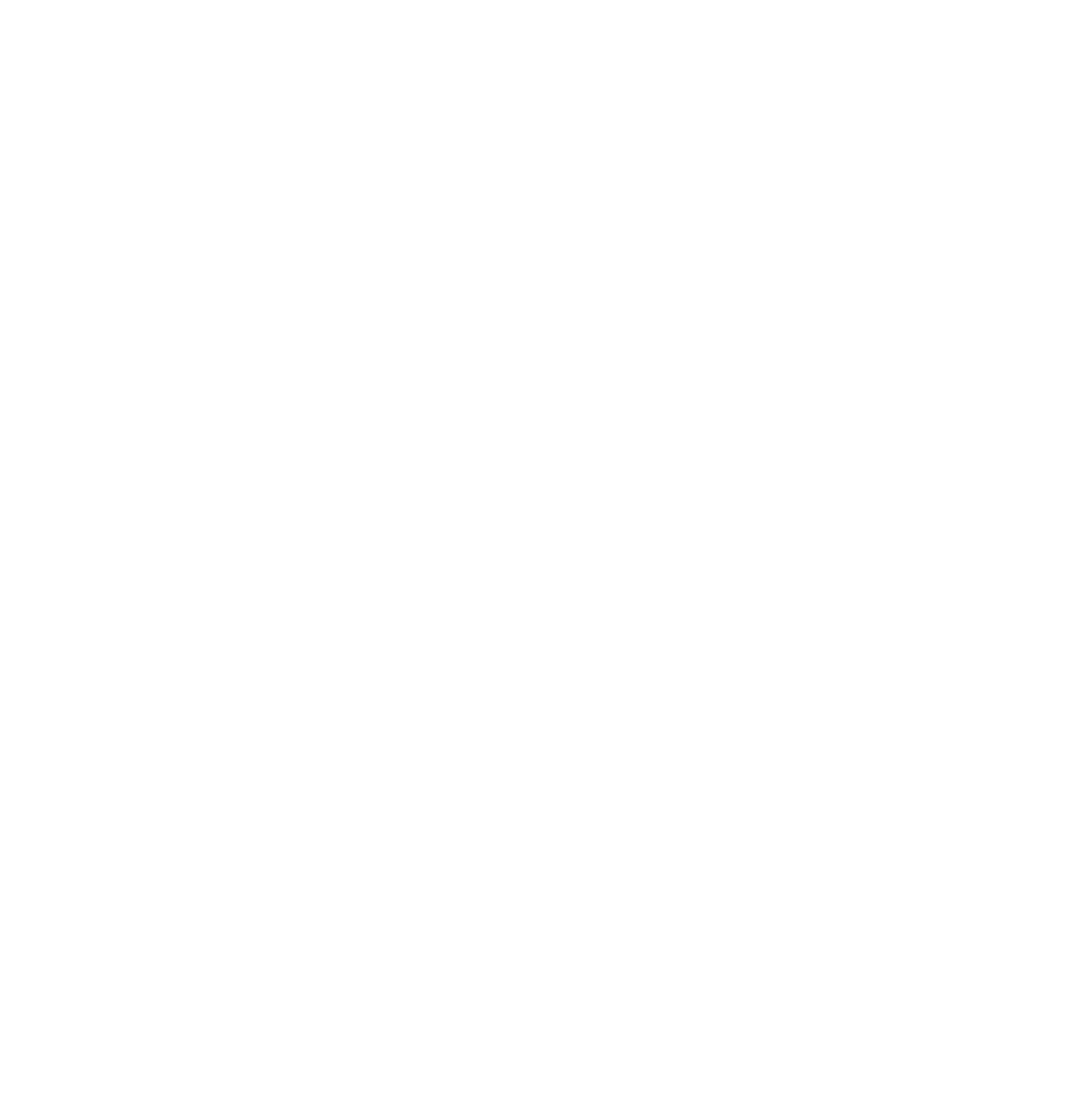
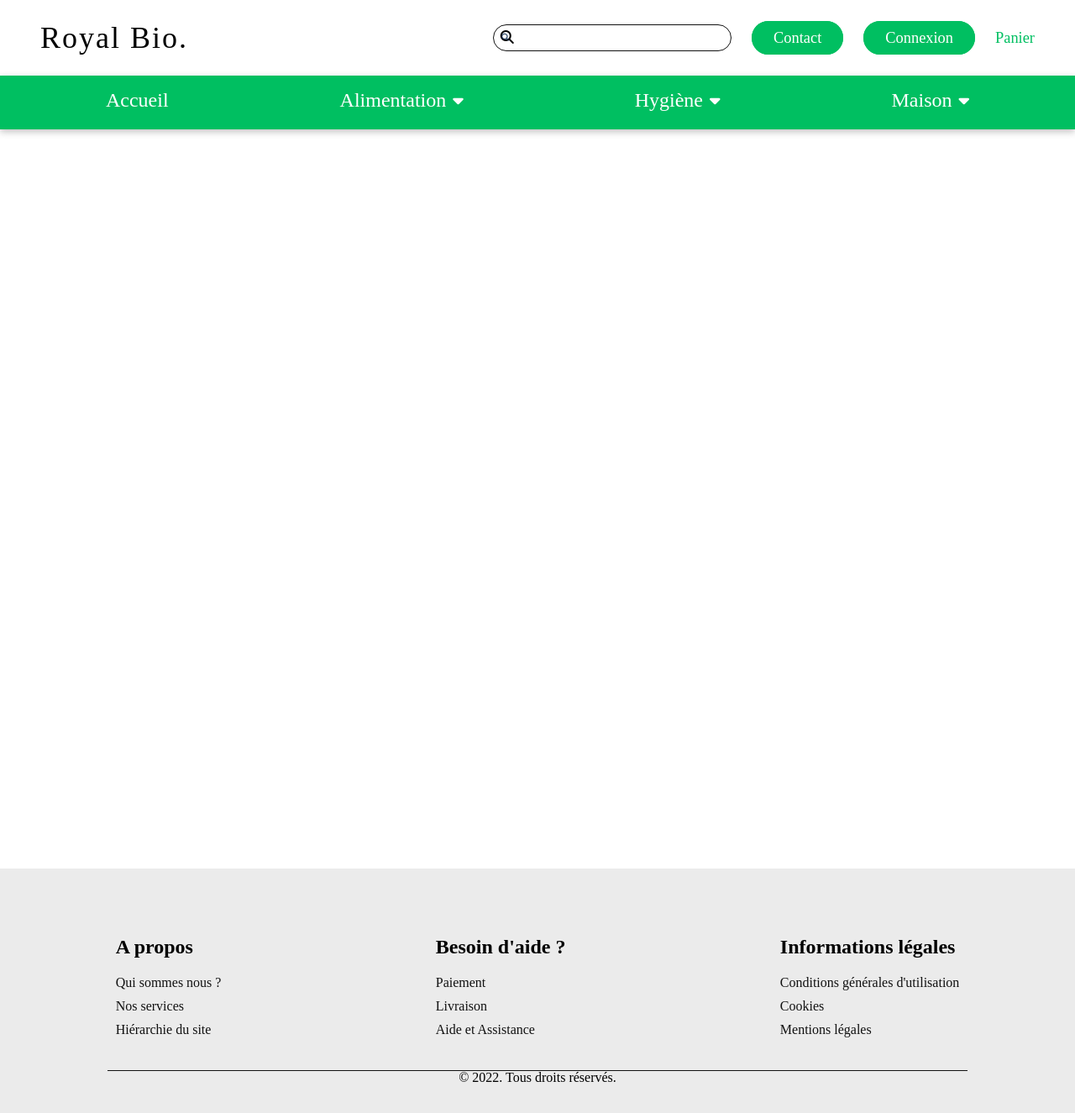
Before and after one commit to IUT-Blagnac/sae3-01-devapp-g2b-11, a PHP site: page / in a window 1280 px wide. Before the commit the page is empty. Shown: the whole page at 84% size. Before the commit the page ends 800 px from the top, so only its background shows below. Run offline with PHP 8.4, Linux system fonts and the light colour scheme.

Commit message:
Ajout de la charte graphique

```diff
--- a/index.php
+++ b/index.php
@@ -4,21 +4,16 @@
     <meta charset="UTF-8">
     <meta http-equiv="X-UA-Compatible" content="IE=edge">
     <meta name="viewport" content="width=device-width, initial-scale=1.0">
-    <title>Royal Bio - Les roi du Bio</title>
+    <title>E-commerce</title>
     <link rel="stylesheet" href="style.css">
+    <link rel="stylesheet" href="https://cdnjs.cloudflare.com/ajax/libs/font-awesome/6.2.1/css/all.min.css" integrity="sha512-MV7K8+y+gLIBoVD59lQIYicR65iaqukzvf/nwasF0nqhPay5w/9lJmVM2hMDcnK1OnMGCdVK+iQrJ7lzPJQd1w==" crossorigin="anonymous" referrerpolicy="no-referrer" />
 </head>
 <body>
-
-    <header>
-        <?php include("src/pages/header/header.php"); ?>
-    </header>
-
+    <?php include("src/pages/header/header.php") ?>
     <main>
 
     </main>
+    <?php include("src/pages/footer/footer.php") ?>
 
-    <footer>
-        <?php include("src/pages/footer/footer.php"); ?>
-    </footer>
 </body>
 </html>
--- a/src/pages/footer/footer.php
+++ b/src/pages/footer/footer.php
@@ -0,0 +1,39 @@
+<!DOCTYPE html>
+<html lang="fr">
+<head>
+    <meta charset="UTF-8">
+    <meta http-equiv="X-UA-Compatible" content="IE=edge">
+    <meta name="viewport" content="width=device-width, initial-scale=1.0">
+    <title>Footer</title>
+    <link rel="stylesheet" href="src/pages/footer/pied.css">
+</head>
+<body>
+    <div class="footer">
+
+        <div class="box">
+            <div class="title">A propos</div>
+            <ul>
+                <li><a href="#">Qui sommes nous ?</a></li>
+                <li><a href="#">Nos services</a></li>
+                <li><a href="#">Hiérarchie du site</a></li>
+            </ul>
+        </div>
+        <div class="box">
+            <div class="title">Besoin d'aide ?</div>
+            <ul>
+                <li><a href="#">Paiement</a></li>
+                <li><a href="#">Livraison</a></li>
+                <li><a href="#">Aide et Assistance</a></li>
+            </ul>
+        </div>
+        <div class="box">
+            <div class="title">Informations légales</div>
+            <ul>
+                <li><a href="#">Conditions générales d'utilisation</a></li>
+                <li><a href="#">Cookies</a></li>
+                <li><a href="#">Mentions légales</a></li>
+            </ul>
+        </div>
+
+</body>
+</html>
--- /dev/null
+++ b/src/pages/footer/pied.css
@@ -0,0 +1,45 @@
+.footer{
+    position: relative;
+    display: flex;
+    justify-content: space-around;
+    background-color: #EBEBEB   ;
+    padding: 80px 10px;
+
+}
+
+.footer::before{
+    content: '© 2022. Tous droits réservés.';
+    text-align: center;
+    width: 80%;
+    height: 1px;
+    background-color: #111;
+    position: absolute;
+    bottom: 0;
+    margin-bottom: 50px;
+}
+.footer .title{
+    font-size: 1.5rem;
+    font-weight: 600;
+    padding-bottom: 20px;
+}
+.footer ul li{
+    padding-bottom: 10px;
+}
+.footer a{
+    position: relative;
+    color: #111;
+    padding-bottom: 5px;
+}
+.footer a::before{
+    content: '';
+    position: absolute;
+    width: 0%;
+    height: 2px;
+    bottom: 0;
+    background-color: #111;
+    transition: all .3s ease-in-out;
+}
+.footer a:hover::before{
+    width: 100%;
+    transition: all .3s ease-in-out;
+}
--- a/src/pages/header/header.css
+++ b/src/pages/header/header.css
@@ -0,0 +1,121 @@
+header{
+    display: block;
+    position: sticky;
+    top: 0;
+}
+
+.header{
+    display: flex;
+    justify-content: space-between;
+    padding: var(--mb-1-5) var(--mb-3);
+    background-color: #fff;
+    align-items: center;
+}
+.header .title{
+    font-size: var(--h1-font-size);
+    font-weight: var(--font-medium);
+    letter-spacing: 2px;
+}
+.header .navbar ul{
+    display: flex;
+    align-items: center;
+    gap: var(--mb-1-5);
+}
+
+.header .search-bar{
+    display: flex;
+    align-items: center;
+}
+
+.search-bar .input{
+    position: relative;
+}
+
+.search-bar .icon{
+    position: absolute;
+    padding-left: 9px;
+}
+
+
+.header .navbar input{
+    position: relative;
+    outline: none;
+    background: url("src/img/search-logo.png") no-repeat 9px 9px;
+    padding: 0.15rem;
+    border: 1px solid #111;
+    border-radius: 20px;
+    width: 250px;
+    height: 25px;
+    padding-left: 30px;
+}
+.header .navbar a{
+    position: relative;
+    padding-bottom: 5px;
+    color: #00BF61;
+    font-size: 1.15rem;
+}
+
+.header .navbar .panier::before{
+    content : '';
+    position: absolute;
+    width: 0%;
+    height: 3px;
+    background-color: #00BF61;
+    bottom: 0;
+    transition: all .3s ease-in-out;
+}
+
+.header .navbar .panier:hover::before{
+    width: 100%;
+    transition: all .3s ease-in-out;
+}
+
+.header .navbar a.button{
+    background-color: #00BF61;
+    color: #fff;
+    padding: var(--mb-0-5) var(--mb-1-5);
+    border: 2px #00BF61 solid;
+    border-radius: 20px;
+    transition: all .3s ease-in-out;
+}
+.header .navbar a.button:hover{
+    background-color: transparent;
+    color: #00BF61;
+    transition: all .3s ease-in-out;
+}
+.subheader{
+    background-color: #00BF61;
+    padding: var(--mb-1) var(--mb-1-5);
+    box-shadow: rgba(0, 0, 0, 0.24) 0px 3px 8px;
+}
+.subheader ul{
+    display: flex;
+    justify-content: space-around;
+}
+.subheader a{
+    position: relative;
+    font-size: 1.5rem;
+    color: #fff;
+    padding-bottom: 5px;
+}
+.subheader a::before{
+    content: '';
+    position: absolute;
+    background-color: #fff;
+    width: 0%;
+    height: 3px;
+    bottom: 0;
+    transition: all .3s ease-in-out;
+}
+.subheader a:hover::before{
+    width: 100%;
+    transition: all .3s ease-in-out;
+}
+.subheader li{
+    display: flex;
+}
+.subheader i{
+    padding-left: 8px;
+    font-size: 20px;
+    color: #fff;
+}
--- a/src/pages/header/header.php
+++ b/src/pages/header/header.php
@@ -0,0 +1,41 @@
+<!DOCTYPE html>
+<html lang="fr">
+<head>
+    <meta charset="UTF-8">
+    <meta http-equiv="X-UA-Compatible" content="IE=edge">
+    <meta name="viewport" content="width=device-width, initial-scale=1.0">
+    <title>Header</title>
+    <link rel="stylesheet" href="src/pages/header/header.css">
+</head>
+<body>
+    <header>
+        <div class="header">
+            <div class="navlogo">
+                <div class="logo"></div>
+                <div class="title">Royal Bio.</div>
+            </div>
+            <div class="navbar">
+                <ul>
+                    <div class="search-bar">
+                        <div class="icon"><i class="fa-sharp fa-solid fa-magnifying-glass"></i></div>
+                        <div class="input"><input type="text"></div>
+                    </div>
+
+                    <li><a href="#" class="button">Contact</a></li>
+                    <li><a href="#" class="button">Connexion</a></li>
+                    <li><a href="#" class="panier">Panier</a></li>
+                </ul>
+            </div>
+        </div>
+        <div class="subheader">
+            <ul>
+                <li><a href="#">Accueil</a></li>
+                <li><a href="#">Alimentation</a><i class="fa-sharp fa-solid fa-sort-down"></i></li>
+                <li><a href="#">Hygiène</a><i class="fa-sharp fa-solid fa-sort-down"></i></li>
+                <li><a href="#">Maison</a><i class="fa-sharp fa-solid fa-sort-down"></i></li>
+            </ul>
+        </div>
+    </header>
+
+</body>
+</html>
--- a/style.css
+++ b/style.css
@@ -0,0 +1,58 @@
+*{
+    margin: 0;
+    padding: 0;
+    list-style: none;
+    text-decoration: none;
+}
+
+body{
+
+}
+
+html{
+    scroll-behavior: smooth;
+}
+:root {
+
+    /* FONT & TYPO */
+    --big-font-size: 3.2rem;
+    --h1-font-size: 2.25rem;
+    --h2-font-size: 1.5rem;
+    --h3-font-size: 1.25rem;
+    --normal-font-size: 1rem;
+    --small-font-size: 0.875rem;
+    --smaller-font-size: 0.813rem;
+    --tiny-font-size: 0.625rem;
+
+    /* FONT WEIGHT */
+    --font-normal: 400;
+    --font-medium: 500;
+    --font-semi-bold: 600;
+
+    /* MARGIN */
+    --mb-0-25: 0.25rem;
+    --mb-0-5: 0.5rem;
+    --mb-0-75: 0.75rem;
+    --mb-1: 1rem;
+    --mb-1-5: 1.5rem;
+    --mb-2: 2rem;
+    --mb-2-5: 2.5rem;
+    --mb-3: 3rem;
+}
+
+/* RESPOSIVE TYPO */
+@media screen and (max-width: 992px){
+    :root {
+        --big-font-size: 2.75rem;
+        --h1-font-size: 1.5rem;
+        --h2-font-size: 1.25rem;
+        --h3-font-size: 1rem;
+        --normal-font-size: 0.938rem;
+        --small-font-size: 0.813rem;
+        --smaller-font-size: 0.75rem;
+    }
+}
+
+main {
+    height: 110vh;
+}
```
Also changed, not shown: src/img/search-logo.png (added), 2 other files.
